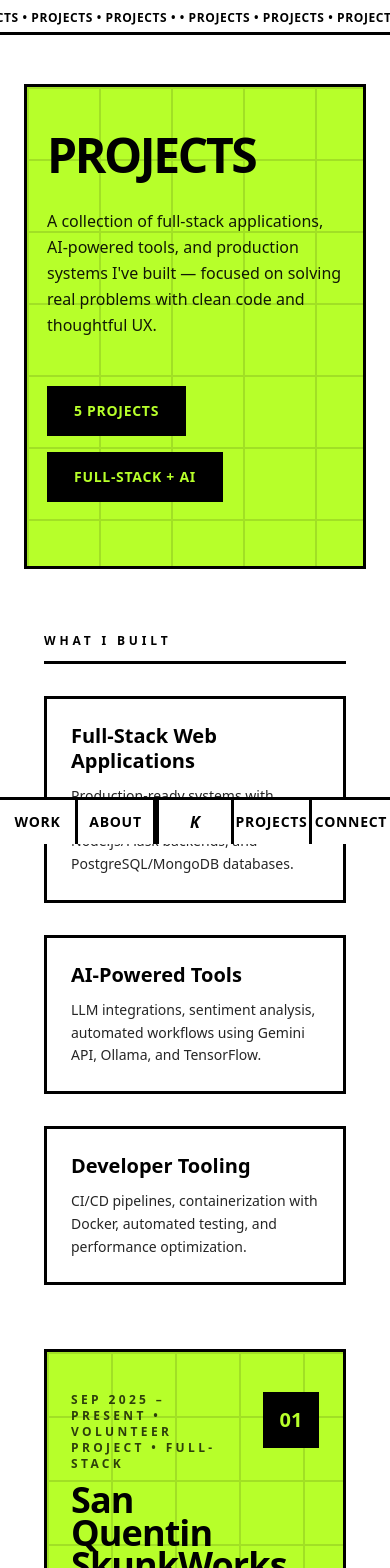
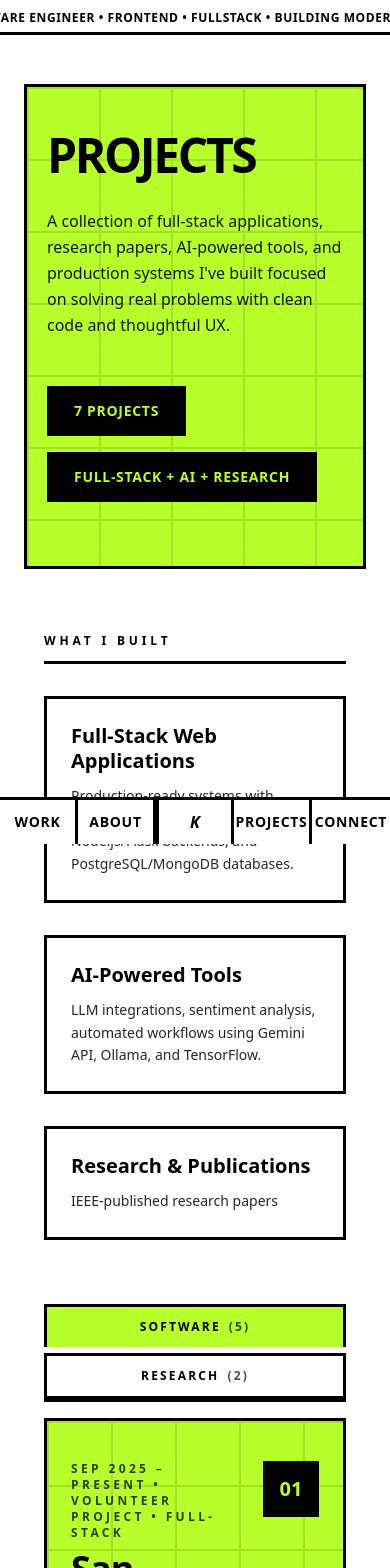
Before and after one commit to Kanchi11/Portfolio, a Next.js app: page /projects in a window 390 px wide. Shown: the top 1568 px of the page. Built offline with nearby package versions, Linux system fonts and the light colour scheme.

Commit message:
about,projects,experience improvement

```diff
--- a/app/contact/page.tsx
+++ b/app/contact/page.tsx
@@ -197,7 +197,7 @@ export default function ContactPage() {
   }, []);
 
   return (
-    <MilliShell topText="CONNECT • CONNECT • CONNECT •">
+    <MilliShell topText="SOFTWARE ENGINEER • FRONTEND • FULLSTACK • BUILDING MODERN WEB APPS">
       <div style={{ background: WHITE, color: BLACK }}>
         {showSuccessModal && (
           <SuccessModal onClose={() => setShowSuccessModal(false)} />
@@ -259,7 +259,6 @@ export default function ContactPage() {
                     setEmailTouched(false);
                     setMessageTouched(false);
                   } catch (error) {
-                    console.error('EmailJS error:', error);
                     window.location.href = `mailto:kds@ncsu.edu?subject=${encodeURIComponent(`Portfolio Contact from ${name}`)}&body=${encodeURIComponent(`From: ${name} (${email})\n\n${message}`)}`;
                   } finally {
                     setIsSubmitting(false);
--- a/app/experience/page.tsx
+++ b/app/experience/page.tsx
@@ -42,11 +42,12 @@ const experiences: Experience[] = [
     period: "Nov 2019 – Dec 2022",
     location: "Pune, India",
     description:
-      "Owned frontend delivery for enterprise web apps — production modules, bug-fix cycles, and feature rollouts with tight QA + backend collaboration.",
+      "Owned frontend delivery for enterprise web apps, production modules, bug-fix cycles, and feature rollouts with tight QA + backend collaboration.",
     bullets: [
       "Built/owned Angular UI modules end-to-end (implementation, enhancements, releases).",
       "Improved UX consistency via shared patterns/components and edge-case hardening.",
       "Worked in production rhythms: code reviews, sprint planning, incident fixes.",
+      "Led and Mentored the frontend team and got recognized with internal performance awards"
     ],
     tags: ["Angular", "React", "TypeScript", "REST", "HTML/CSS"],
   },
@@ -59,10 +60,10 @@ const experiences: Experience[] = [
     description:
       "Built prototypes + internal tooling with an engineering mindset — practical, measurable, easy to hand off.",
     bullets: [
-      "Created small tools/dashboards to make workflows easier to monitor and explain.",
-      "Iterated fast on prototypes; kept things structured and readable for handoff.",
+      "Built a supervised ML pipeline in Python/scikit-learn/TensorFlow to classify defective vs. non-defective bimetal components; improved QA accuracy by 35% after comparative model evaluation.",
+      "Engineered a Flask dashboard for result visualization, experiment tracking, and exports to support QDSM lab reviews and future automation studies.",
     ],
-    tags: ["Python", "Prototyping", "Dashboards"],
+    tags: ["Python", "Flask", "Dashboards"],
   },
 ];
 
@@ -222,7 +223,7 @@ export default function WorkPage() {
   };
 
   return (
-    <MilliShell topText="WORK • WORK • WORK •">
+    <MilliShell topText= "SOFTWARE ENGINEER • FRONTEND • FULLSTACK • BUILDING MODERN WEB APPS">
       <div style={{ background: WHITE, color: BLACK }}>
         <header
           className="px-5 sm:px-6 lg:px-10 pt-10 lg:pt-16 transition-all duration-1000 ease-out"
@@ -326,7 +327,6 @@ export default function WorkPage() {
                 transform: navVisible ? "translateY(0)" : "translateY(10px)",
               }}
             >
-              Drag / trackpad / arrows
             </p>
 
             <style jsx>{`
--- a/app/projects/page.tsx
+++ b/app/projects/page.tsx
@@ -54,6 +54,7 @@ const projects = [
     subtitle: "Volunteer Clearance Platform",
     period: "Sep 2025 – Present",
     type: "Volunteer Project • Full-Stack",
+    category: "software",
     description:
       "Built and operated a full-stack volunteer-clearance system for a LA-based nonprofit working on criminal justice reform. The platform digitizes intake, approvals, and reporting end-to-end, cutting manual processing delays by 40% and supporting 10000+ active users.",
     challenge:
@@ -74,6 +75,7 @@ const projects = [
     subtitle: "AI-Assisted Code Review Platform",
     period: "May 2025 – Present",
     type: "Personal Project • Full-Stack + AI",
+    category: "software",
     description:
       "Developed a real-time AI-assisted code review tool that leverages Gemini API for contextual analysis and actionable fix suggestions. The platform provides inline comments, diff visualization, and persona-driven analysis modes to accelerate code review workflows.",
     challenge:
@@ -95,6 +97,7 @@ const projects = [
     subtitle: "AI-Powered Job Application Tracker",
     period: "Jan 2025 – Mar 2025",
     type: "Academic Project • Full-Stack + AI",
+    category: "software",
     description:
       "Built a comprehensive job tracking platform with real-time dashboards, resume analysis, and AI-powered cover letter customization. The system unifies job search, application tracking, and analytics in one streamlined interface.",
     challenge:
@@ -117,6 +120,7 @@ const projects = [
     subtitle: "Sentiment Analysis Dashboard",
     period: "Apr 2025 – May 2025",
     type: "Academic Project • Full-Stack + ML",
+    category: "software",
     description:
       "Engineered a full-stack sentiment analysis platform with Chrome extension integration to classify sentiment from webpages, YouTube transcripts, and comments. Features real-time visualization, sentiment history tracking, and comprehensive testing suite.",
     challenge:
@@ -139,6 +143,7 @@ const projects = [
     subtitle: "Ford Automotive Repair Management Suite",
     period: "Dec 2019 – Jan 2022",
     type: "Professional Project • Full-Stack",
+    category: "software",
     description:
       "Delivered and modernized Ford's repair management system by unifying legacy SBDO and DTA platforms into a scalable Angular-Node.js-PostgreSQL stack. The system serves thousands of technicians across Ford dealerships worldwide.",
     challenge:
@@ -153,6 +158,52 @@ const projects = [
     impact:
       "Reduced manual data-entry errors by 40% and improved technician efficiency by 25%. The system now handles repair workflows for Ford's entire dealership network, processing thousands of service requests daily.",
     stack: ["Angular", "Node.js", "PostgreSQL", "Docker", "AWS EC2", "Jenkins", "REST APIs"],
+  },
+  {
+    id: 6,
+    title: "Impact of Gender Difference in Affective States",
+    subtitle: "EEG-Based Emotion Recognition Research",
+    period: "Dec 2018",
+    type: "Research Paper • IEEE Published",
+    category: "research",
+    description:
+      "Published research analyzing EEG brain activity patterns to identify gender-based differences in emotional responses. The study used unsupervised learning to classify emotions (happy, sad, fear, disgust, neutral) across male and female subjects, revealing distinct neural patterns and hemispheric activity variations.",
+    challenge:
+      "Understanding how male and female brains process emotions differently is crucial for affective computing applications. Existing research lacked detailed analysis of gender-specific neural patterns across multiple emotional states using EEG data.",
+    solution: [
+      "Collected and processed EEG data from 10 subjects (5 male, 5 female) across 5 emotional states",
+      "Applied feature extraction and unsupervised learning methods for emotion classification",
+      "Analyzed hemispheric activity patterns and frequency domain characteristics by gender",
+      "Identified centroid coordinates for high-intensity regions in different emotional states",
+      "Validated findings showing males exhibit more left-hemisphere activity for happiness",
+    ],
+    impact:
+      "Published in IEEE ICCIC 2018, contributing novel insights into gender-specific neural patterns in emotion processing. The research established baseline centroid values for emotion classification and demonstrated significant gender differences in affective brain responses.",
+    stack: ["EEG Analysis", "Machine Learning", "Signal Processing", "Python", "Unsupervised Learning"],
+    github: "https://doi.org/10.1109/ICCIC.2018.8782383",
+  },
+  {
+    id: 7,
+    title: "Analysis of Image Segmentation Algorithms for Leukemic Cell Detection",
+    subtitle: "Medical Image Processing Research",
+    period: "Apr 2019",
+    type: "Research Paper • IEEE Published",
+    category: "research",
+    description:
+      "Conducted comprehensive analysis of image segmentation algorithms for automated detection of leukemic cells in blood samples. The research compared multiple segmentation techniques to determine the most effective approach for accurate cell identification in medical diagnostics.",
+    challenge:
+      "Manual detection of leukemic cells is time-consuming, prone to human error, and requires specialized expertise. Healthcare systems need automated, reliable methods for early leukemia detection to improve diagnosis speed and accuracy.",
+    solution: [
+      "Evaluated multiple image segmentation algorithms (thresholding, edge detection, region-based, clustering)",
+      "Developed preprocessing pipeline for blood sample image enhancement and noise reduction",
+      "Implemented comparative analysis framework measuring accuracy, sensitivity, and specificity",
+      "Identified optimal segmentation approach for leukemic cell boundary detection",
+      "Validated results against expert-annotated medical datasets",
+    ],
+    impact:
+      "Published in IEEE ICOEI 2019, providing evidence-based recommendations for medical image processing systems. The research established performance benchmarks for leukemia detection algorithms, contributing to improved automated diagnostic tools.",
+    stack: ["Image Processing", "Computer Vision", "MATLAB", "Medical Imaging", "Pattern Recognition"],
+    github: "https://doi.org/10.1109/ICOEI.2019.8862696",
   },
 ];
 
@@ -249,7 +300,7 @@ function ProjectCard({
               className="px-6 py-3 text-xs uppercase tracking-[0.28em] font-black active:translate-y-[1px]"
               style={{ border: `${LINE} solid ${BLACK}`, background: BLACK, color: ACCENT }}
             >
-              View on GitHub →
+              {project.type.includes("Research Paper") ? "View Paper →" : "View on GitHub →"}
             </a>
           ) : null}
         </div>
@@ -303,6 +354,7 @@ export default function ProjectsPage() {
   const [headerVisible, setHeaderVisible] = React.useState(false);
   const [heroVisible, setHeroVisible] = React.useState(false);
   const [servicesVisible, setServicesVisible] = React.useState(false);
+  const [activeTab, setActiveTab] = React.useState<"software" | "research">("software");
 
   React.useEffect(() => {
     const headerTimer = setTimeout(() => setHeaderVisible(true), 300);
@@ -316,8 +368,12 @@ export default function ProjectsPage() {
     };
   }, []);
 
+  const softwareProjects = projects.filter((p) => p.category === "software");
+  const researchProjects = projects.filter((p) => p.category === "research");
+  const displayProjects = activeTab === "software" ? softwareProjects : researchProjects;
+
   return (
-    <MilliShell topText="PROJECTS • PROJECTS • PROJECTS •">
+    <MilliShell topText="SOFTWARE ENGINEER • FRONTEND • FULLSTACK • BUILDING MODERN WEB APPS">
       <div style={{ background: WHITE, color: BLACK }}>
         {/* HERO */}
         <section
@@ -347,8 +403,8 @@ export default function ProjectsPage() {
               }}
             >
               <p className="text-base sm:text-lg md:text-xl opacity-90 leading-relaxed font-medium">
-                A collection of full-stack applications, AI-powered tools, and production systems
-                I&apos;ve built — focused on solving real problems with clean code and thoughtful UX.
+                A collection of full-stack applications, research papers, AI-powered tools, and production systems
+                I&apos;ve built focused on solving real problems with clean code and thoughtful UX.
               </p>
             </div>
 
@@ -363,7 +419,7 @@ export default function ProjectsPage() {
                 className="inline-block px-6 py-3 font-black text-sm uppercase tracking-wider"
                 style={{ border: `${LINE} solid ${BLACK}`, background: BLACK, color: ACCENT }}
               >
-                Full-Stack + AI
+                Full-Stack + AI + Research
               </div>
             </div>
           </div>
@@ -395,8 +451,8 @@ export default function ProjectsPage() {
                 desc: "LLM integrations, sentiment analysis, automated workflows using Gemini API, Ollama, and TensorFlow.",
               },
               {
-                title: "Developer Tooling",
-                desc: "CI/CD pipelines, containerization with Docker, automated testing, and performance optimization.",
+                title: "Research & Publications",
+                desc: "IEEE-published research papers",
               },
             ].map((service, idx) => (
               <div
@@ -415,14 +471,56 @@ export default function ProjectsPage() {
           </div>
         </section>
 
-        {/* LIST */}
+        {/* TABS */}
+        <section className="px-5 sm:px-6 lg:px-10 pb-4">
+          <div className="flex flex-col sm:flex-row gap-2" style={{ borderBottom: `${LINE} solid ${BLACK}` }}>
+            <button
+              type="button"
+              onClick={() => setActiveTab("software")}
+              className="px-4 sm:px-6 md:px-8 py-3 sm:py-4 font-black text-xs sm:text-sm uppercase tracking-[0.18em] sm:tracking-[0.24em] transition-all duration-300 relative flex-1 sm:flex-initial"
+              style={{
+                background: activeTab === "software" ? ACCENT : WHITE,
+                border: `${LINE} solid ${BLACK}`,
+                color :'black',
+                borderBottom: activeTab === "software" ? "none" : `${LINE} solid ${BLACK}`,
+                marginBottom: activeTab === "software" ? "-2px" : "0",
+                zIndex: activeTab === "software" ? 10 : 1,
+              }}
+            >
+              <span className="hidden sm:inline">Software Projects</span>
+              <span className="sm:hidden">Software</span>
+              <span className="ml-2 opacity-70">({softwareProjects.length})</span>
+            </button>
+
+            <button
+              type="button"
+              onClick={() => setActiveTab("research")}
+              className="px-4 sm:px-6 md:px-8 py-3 sm:py-4 font-black text-xs sm:text-sm uppercase tracking-[0.18em] sm:tracking-[0.24em] transition-all duration-300 relative flex-1 sm:flex-initial"
+              style={{
+                background: activeTab === "research" ? ACCENT : WHITE,
+                border: `${LINE} solid ${BLACK}`,
+                borderBottom: activeTab === "research" ? "none" : `${LINE} solid ${BLACK}`,
+                marginBottom: activeTab === "research" ? "-2px" : "0",
+                zIndex: activeTab === "research" ? 10 : 1,
+                color:BLACK
+              }}
+            >
+              <span className="hidden sm:inline">Research Publications</span>
+              <span className="sm:hidden">Research</span>
+              <span className="ml-2 opacity-70">({researchProjects.length})</span>
+            </button>
+          </div>
+        </section>
+
+        {/* PROJECT LIST */}
         <section className="px-5 sm:px-6 lg:px-10 pb-16">
           <div className="space-y-10">
-            {projects.map((project, idx) => (
+            {displayProjects.map((project, idx) => (
               <div key={project.id}>
-                {/* slower stagger */}
-                <ProjectCard project={project} delay={2000 + idx * 520} />
-                {idx !== projects.length - 1 ? <Rule className="my-10 opacity-100" /> : null}
+                <ProjectCard project={project} delay={idx * 300} />
+                {idx !== displayProjects.length - 1 ? (
+                  <Rule className="my-10 opacity-100" />
+                ) : null}
               </div>
             ))}
           </div>
--- a/components/MilliLandingPage.tsx
+++ b/components/MilliLandingPage.tsx
@@ -234,7 +234,7 @@ export default function MilliLandingPage() {
     <div className="relative w-full h-screen overflow-hidden" style={{ background: WHITE }}>
       {/* Top Marquee */}
       <div className="fixed top-0 left-0 right-0 z-50" style={{ background: WHITE, borderBottom: `${LINE}px solid ${BLACK}` }}>
-        <Marquee text="SOFTWARE ENGINEER • 3+ YEARS EXPERIENCE • FRONTEND • FULLSTACK • BUILDING MODERN WEB APPS" speed={30} />
+        <Marquee text="SOFTWARE ENGINEER • 3.5+ YEARS EXPERIENCE • FRONTEND • FULLSTACK • BUILDING MODERN WEB APPS" speed={30} />
       </div>
 
       {/* Bottom Marquee */}
```
Also changed, not shown: app/about/page.tsx (+11 -12 lines).
